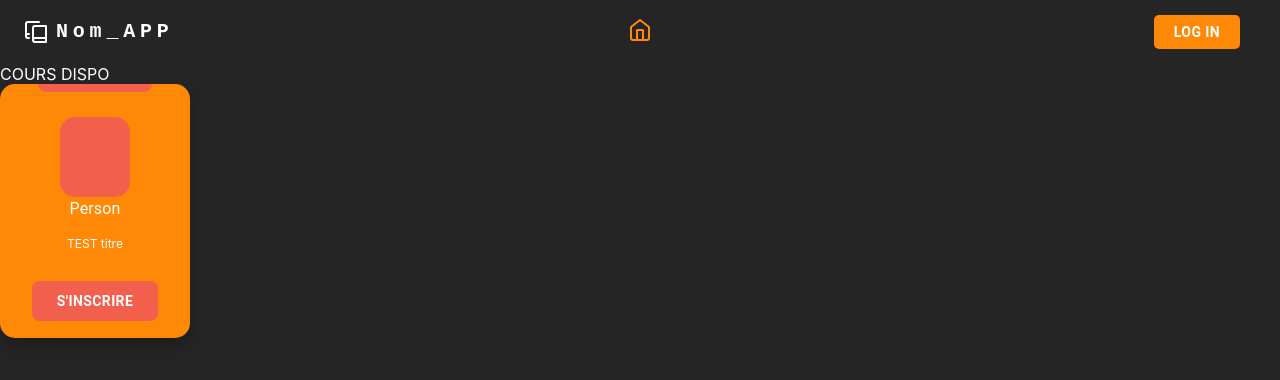
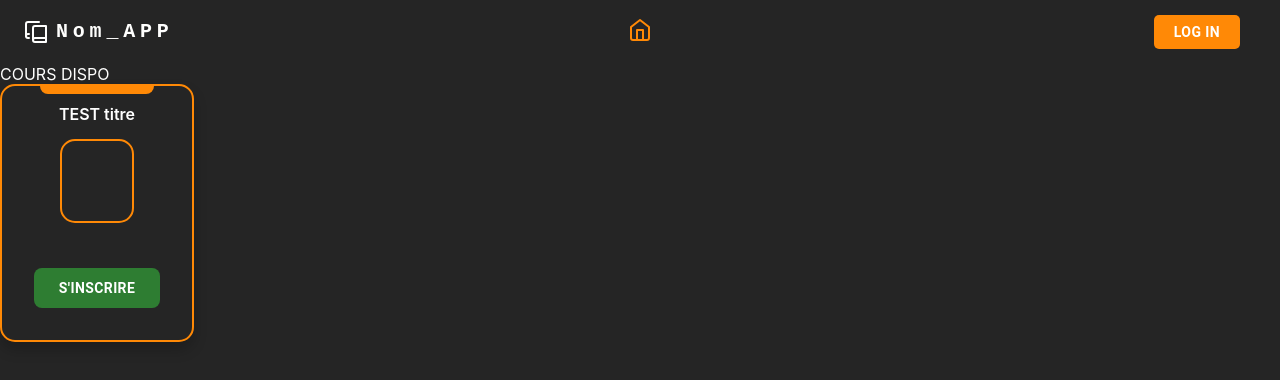
Before and after one commit to romainbcode/PFE-Forma, a React (Create React App) app in the folder frontend/: page /cours/disponible in a window 1280 px wide. Shown: the top 380 px of the page. Built offline with nearby package versions, Linux system fonts and the light colour scheme; no server answers.

Commit message:
Ajout axios dans la card des cours et modif des couleurs

```diff
--- a/frontend/src/components/courscard/coursCard.css
+++ b/frontend/src/components/courscard/coursCard.css
@@ -1,7 +1,8 @@
 .card {
   width: 190px;
   height: 254px;
-  background: #ff8906;
+  border: 2px solid;
+  border-color: #ff8906;
   border-radius: 15px;
   box-shadow: 0 8px 14px 0 rgba(0, 0, 0, 0.2);
 }
@@ -9,17 +10,17 @@
 .card .card-border-top {
   width: 60%;
   height: 3%;
-  background: #f25f4c;
+  background: #ff8906;
   margin: auto;
   border-radius: 0px 0px 15px 15px;
+  margin-bottom: 10px;
 }
 
-.card span {
+.card {
   font-weight: 600;
   color: white;
   text-align: center;
   display: block;
-  padding-top: 10px;
   font-size: 16px;
 }
 
@@ -35,24 +36,25 @@
 .card .img {
   width: 70px;
   height: 80px;
-  background: #f25f4c;
+  border: 2px solid;
+  border-color: #ff8906;
   border-radius: 15px;
   margin: auto;
-  margin-top: 25px;
+  margin-top: 15px;
 }
 
-.card button {
+.card Button {
   padding: 8px 25px;
   display: block;
   margin: auto;
   border-radius: 8px;
   border: none;
   margin-top: 30px;
-  background: #f25f4c;
+  background: #2e7d32;
   color: white;
   font-weight: 600;
 }
 
-.card button:hover {
-  background: #534bf3;
+.card Button:hover {
+  background: #1b5e20;
 }
--- a/frontend/src/components/courscard/coursCard.js
+++ b/frontend/src/components/courscard/coursCard.js
@@ -1,18 +1,57 @@
 import React from "react";
 import "./coursCard.css";
-import { Box, Typography, Link, Button } from "@mui/material";
+import { Box, Typography, Button } from "@mui/material";
+import axios from "axios";
+import { useAuth0 } from "@auth0/auth0-react";
+import { Toaster, toast } from "sonner";
+
+const url_back_node = process.env.REACT_APP_BACKNODE;
 
 export const CoursCard = (props) => {
+  const { getAccessTokenSilently, user } = useAuth0();
+
+  const test = async () => {
+    const token = await getAccessTokenSilently();
+    const config = {
+      headers: {
+        Authorization: `${token}`,
+      },
+    };
+    const data = await axios.post(
+      url_back_node + "/cours/userSubscription",
+      {
+        id_user_auth: props.id_prof,
+        id_cours: props.id,
+        id_user_auth_subscription: user.sub,
+      },
+      config
+    );
+    if (data.status === 200) {
+      toast.error(data.data.message);
+    } else if (data.status === 201) {
+      toast.success(data.data.message);
+    }
+  };
   return (
-    <Box class="card">
-      <Box class="card-border-top"></Box>
-      <Box class="img"></Box>
-      <Box sx={{ textAlign: "center" }}>
-        <Typography> Person</Typography>
+    <>
+      <Toaster expand={true} richColors />
+      <Box class="card">
+        <Box class="card-border-top"></Box>
+        <Box>{props.titre}</Box>
+        <Box class="img"></Box>
+        <Box sx={{ textAlign: "center" }}>
+          <Typography> </Typography>
+        </Box>
+        <Typography class="job">{props.description} </Typography>
+        <Button
+          onClick={() => {
+            test();
+          }}
+        >
+          S'inscrire
+        </Button>
       </Box>
-      <Typography class="job"> {props.titre}</Typography>
-      <Button> S'inscrire</Button>
-    </Box>
+    </>
   );
 };
 
```
